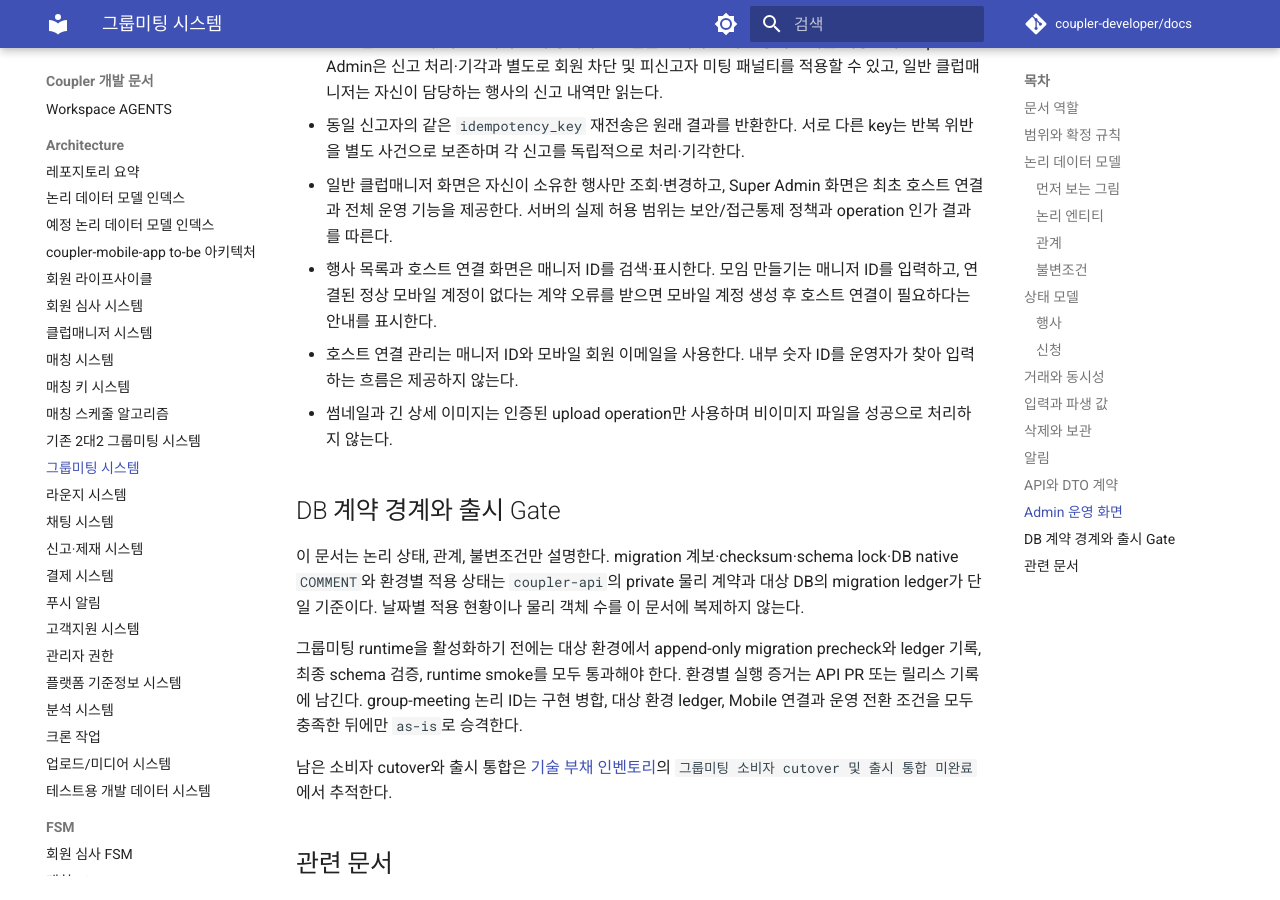
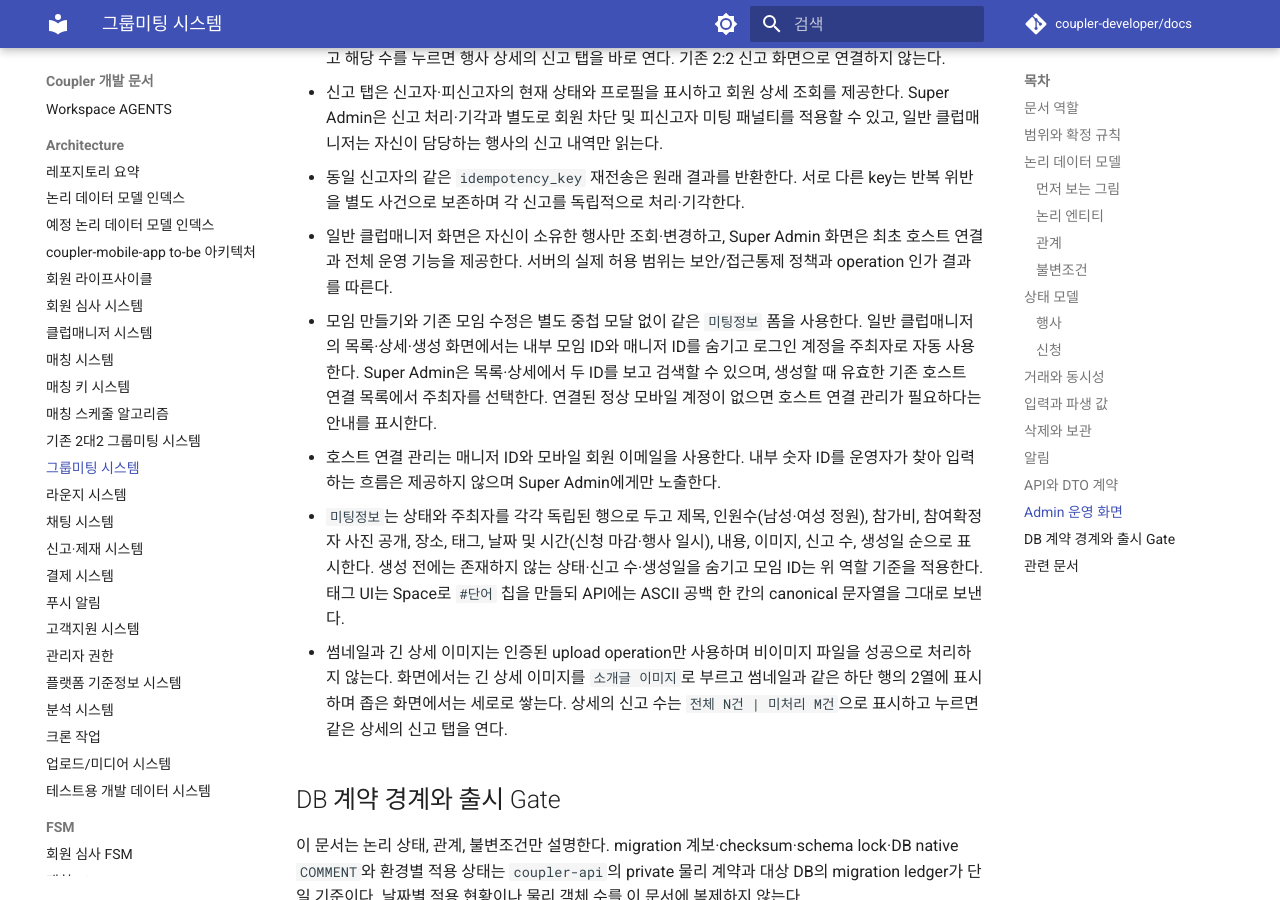
Before and after one commit to coupler-developer/docs, an MkDocs documentation site: the page built from content/architecture/group-meeting-system.md, in a window 1280 px wide and 900 px high, scrolled down 8320 px. Built offline with MkDocs 1.6.1 and Material for MkDocs 9.7.7, drawn with Linux system fonts in a browser that asks for light colours; comment, search, counter and statistics services are not loaded; some of the changed text lies outside the part shown.

Commit message:
docs: 그룹미팅 관리 화면 기준 정렬
Reason:
- 통합 생성·편집 화면의 권한별 노출과 필드 배치가 구현과 동일한 단일 기준으로 문서화되어야 함

Changes:
- 일반 관리자와 Super Admin의 ID·호스트 연결 노출 기준을 명시
- 미팅정보 필드 순서, 태그 칩, 날짜, 이미지 2열, 신고 집계 이동을 반영
- Admin 상세 DTO의 전체·미처리 신고 수 책임을 추가

How:
- 기존 그룹미팅 아키텍처 문서의 Admin 운영 화면 절과 DTO 표만 갱신하고 새 transition 문서는 만들지 않음

Tests:
- yarn validate:docs 통과 (구조·lint·121개 release 검증·MkDocs build)

```diff
--- a/content/architecture/group-meeting-system.md
+++ b/content/architecture/group-meeting-system.md
@@ -269,7 +269,8 @@ CONFIRMED 참가자의 명시적 퇴장은 APPROVED를 LEFT로 전이한다. FIN
   숫자 PK는 요청 입력이나 운영자용 호스트 식별자로 노출하지 않는다.
 - Super Admin은 `manager_user_id`와 모바일 회원 이메일을 정확히 조회해 최초 호스트 연결을 만든다. 행사
   생성은 `manager_user_id`만 받고 API가 내부 연결을 해석하며, 연결 또는 정상 모바일 계정이 없으면
-  계약된 실패를 반환한다.
+  계약된 실패를 반환한다. Admin 화면에서 일반 클럽매니저는 로그인한 자신의 `manager_user_id`를 자동으로
+  사용하고 입력란을 노출하지 않으며, Super Admin은 기존 호스트 연결 목록에서 주최자를 선택한다.
 - `group-meeting.host` 연결과 `t_member_manager_assignment`의 클럽 배정은 책임이 다르다. 전자는 Admin
   매니저와 모바일 호스트 회원을 연결해 작성 행사와 로그인 호스트를 식별하고, 후자는 일반 회원의 전담
   `CHARGE`·공유 `SHARE` 클럽을 기록해 목록·상세 노출 범위를 판정한다.
@@ -302,7 +303,7 @@ CONFIRMED 참가자의 명시적 퇴장은 APPROVED를 LEFT로 전이한다. FIN
 | DTO | 책임 |
 | --- | --- |
 | `GroupMeetingEventListItem` | 행사, 호스트 요약, 신청 집계, 호출자 신청 상태 |
-| `AdminGroupMeetingEventDetail` | 행사 상세, ready 이미지, 신청 집계, Admin 운영 정보 |
+| `AdminGroupMeetingEventDetail` | 행사 상세, ready 이미지, 신청 집계, 전체·미처리 신고 수, Admin 운영 정보 |
 | `GroupMeetingApplicantItem` | 신청 상태와 신청 당시 표시 정보 |
 | `AdminGroupMeetingApplicantItem` | Admin 신청 운영용 회원 ID·이메일·탈퇴/취소 시각 |
 | `GroupMeetingChatRoom` | 행사별 호출자, 승인 구성원의 익명 공개 프로필, 최초 메시지, 종료 후기 상태와 채팅·신청 ID 경계 |
@@ -331,12 +332,20 @@ CONFIRMED 참가자의 명시적 퇴장은 APPROVED를 LEFT로 전이한다. FIN
   별도 사건으로 보존하며 각 신고를 독립적으로 처리·기각한다.
 - 일반 클럽매니저 화면은 자신이 소유한 행사만 조회·변경하고, Super Admin 화면은 최초 호스트 연결과 전체
   운영 기능을 제공한다. 서버의 실제 허용 범위는 보안/접근통제 정책과 operation 인가 결과를 따른다.
-- 행사 목록과 호스트 연결 화면은 매니저 ID를 검색·표시한다. 모임 만들기는 매니저 ID를 입력하고, 연결된
-  정상 모바일 계정이 없다는 계약 오류를 받으면 모바일 계정 생성 후 호스트 연결이 필요하다는 안내를
-  표시한다.
+- 모임 만들기와 기존 모임 수정은 별도 중첩 모달 없이 같은 `미팅정보` 폼을 사용한다. 일반 클럽매니저의
+  목록·상세·생성 화면에서는 내부 모임 ID와 매니저 ID를 숨기고 로그인 계정을 주최자로 자동 사용한다.
+  Super Admin은 목록·상세에서 두 ID를 보고 검색할 수 있으며, 생성할 때 유효한 기존 호스트 연결 목록에서
+  주최자를 선택한다. 연결된 정상 모바일 계정이 없으면 호스트 연결 관리가 필요하다는 안내를 표시한다.
 - 호스트 연결 관리는 매니저 ID와 모바일 회원 이메일을 사용한다. 내부 숫자 ID를 운영자가 찾아 입력하는
-  흐름은 제공하지 않는다.
+  흐름은 제공하지 않으며 Super Admin에게만 노출한다.
+- `미팅정보`는 상태와 주최자를 각각 독립된 행으로 두고 제목, 인원수(남성·여성 정원), 참가비,
+  참여확정자 사진 공개, 장소, 태그, 날짜 및 시간(신청 마감·행사 일시), 내용, 이미지, 신고 수, 생성일 순으로
+  표시한다. 생성 전에는 존재하지 않는 상태·신고 수·생성일을 숨기고 모임 ID는 위 역할 기준을 적용한다.
+  태그 UI는 Space로 `#단어` 칩을 만들되 API에는 ASCII 공백 한 칸의 canonical 문자열을 그대로 보낸다.
 - 썸네일과 긴 상세 이미지는 인증된 upload operation만 사용하며 비이미지 파일을 성공으로 처리하지 않는다.
+  화면에서는 긴 상세 이미지를 `소개글 이미지`로 부르고 썸네일과 같은 하단 행의 2열에 표시하며 좁은
+  화면에서는 세로로 쌓는다. 상세의 신고 수는 `전체 N건 | 미처리 M건`으로 표시하고 누르면 같은 상세의
+  신고 탭을 연다.
 
 ## DB 계약 경계와 출시 Gate
 
```
